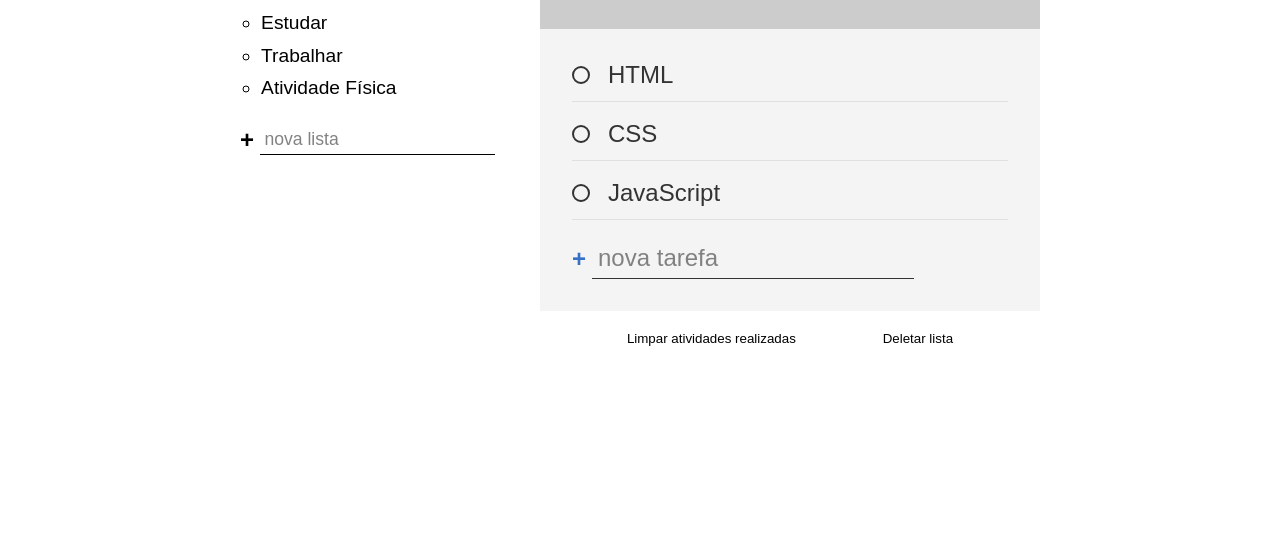
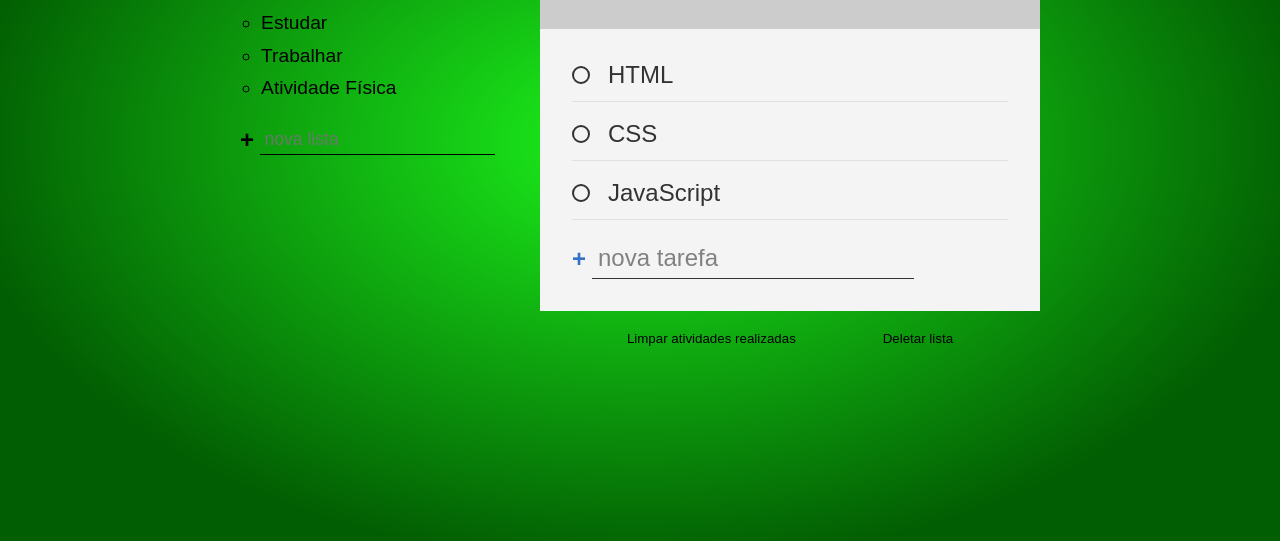
Before and after one commit to JhoneMike/to-do-list, a plain HTML site: page index.html in a window 1280 px wide. Shown: the part 259-800 px from the top of the page. Drawn offline with Linux system fonts and the light colour scheme; a web font is replaced by a local one.

Commit message:
Alterando background

```diff
--- a/style.css
+++ b/style.css
@@ -12,7 +12,9 @@ body{
     font-family: 'Zen Old Mincho', sans-serif;
     font-weight: 300;
     font-size: 1.5rem;
-    background-color: rgb(255, 255, 255);
+    background: radial-gradient(rgb(25, 224, 25) 10%,rgb(2, 94, 2) 75%);
+    background-repeat: no-repeat;
+    background-attachment: fixed;
     color: #000000;
 
     display: grid;
@@ -229,6 +231,7 @@ form{
 [type="checkbox"]:checked + label::after{
     transform: scaleX(1);
     transform-origin: left;
+    background: red;
 }
 
 .deletar{
```
